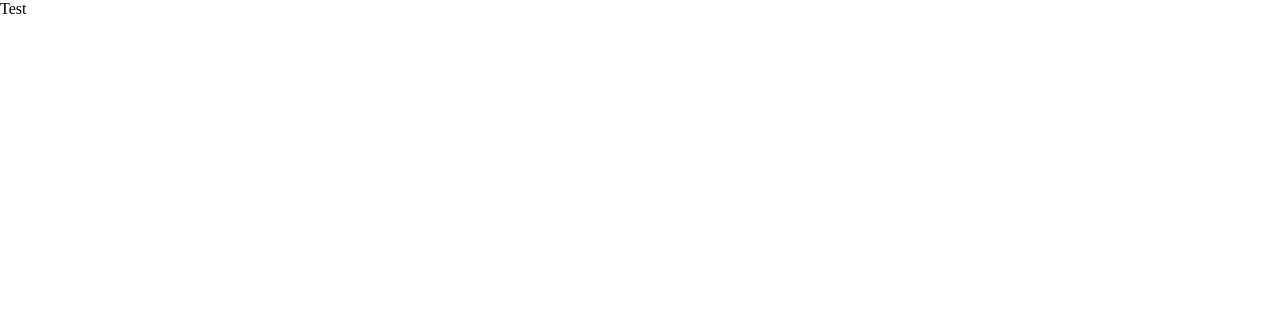
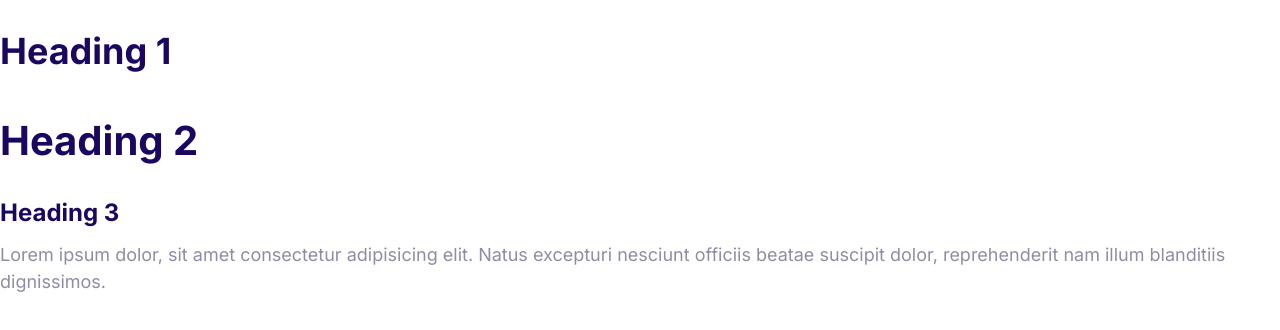
Before and after one commit to ZarPestano/1_MoshifyTutorial, a plain HTML site: page index.html in a window 1280 px wide. Drawn offline with Linux system fonts and the light colour scheme.

Commit message:
Define the styles for the fonts

```diff
--- a/css/styles.css
+++ b/css/styles.css
@@ -1,7 +1,12 @@
 /* FIXME: */
 /* TODO: */
 
-/* Global Variables  */
+html {
+  /* 62.5% of 16px = 10px  */
+  font-size: 62.5%;
+}
+
+/* Colors - Global Variables  */
 :root {
   --color-primary: #2584ff;
   --color-secondary: #00d9ff;
@@ -9,3 +14,51 @@
   --color-headings: #1b0760;
   --color-body: #918ca4;
 }
+
+body {
+  font-family: Inter, Arial, Helvetica, sans-serif;
+  font-size: 2.4rem;
+  line-height: 1.5;
+  color: var(--color-body);
+}
+
+h1,
+h2,
+h3 {
+  color: var(--color-headings);
+  margin-bottom: 1rem;
+}
+
+h1 {
+  font-size: 7rem;
+}
+
+h2 {
+  font-size: 4rem;
+}
+
+h3 {
+  font-size: 3rem;
+}
+
+p {
+  margin-top: 0;
+}
+
+@media screen and (min-width: 1024px) {
+  body {
+    font-size: 1.8rem;
+  }
+
+  h1 {
+    font-size: 8rem;
+  }
+
+  h2 {
+    font-size: 4rem;
+  }
+
+  h3 {
+    font-size: 2.4rem;
+  }
+}
--- a/index.html
+++ b/index.html
@@ -6,8 +6,21 @@
     <title>Document</title>
     <link rel="stylesheet" href="/css/styles.css" />
     <link rel="stylesheet" href="/css/normalize.css" />
+    <link rel="preconnect" href="https://fonts.googleapis.com" />
+    <link rel="preconnect" href="https://fonts.gstatic.com" crossorigin />
+    <link
+      href="https://fonts.googleapis.com/css2?family=Inter:wght@400;700&display=swap"
+      rel="stylesheet"
+    />
   </head>
   <body>
-    <div class="hero">Test</div>
+    <h1>Heading 1</h1>
+    <h2>Heading 2</h2>
+    <h3>Heading 3</h3>
+    <p>
+      Lorem ipsum dolor, sit amet consectetur adipisicing elit. Natus excepturi
+      nesciunt officiis beatae suscipit dolor, reprehenderit nam illum
+      blanditiis dignissimos.
+    </p>
   </body>
 </html>
```
